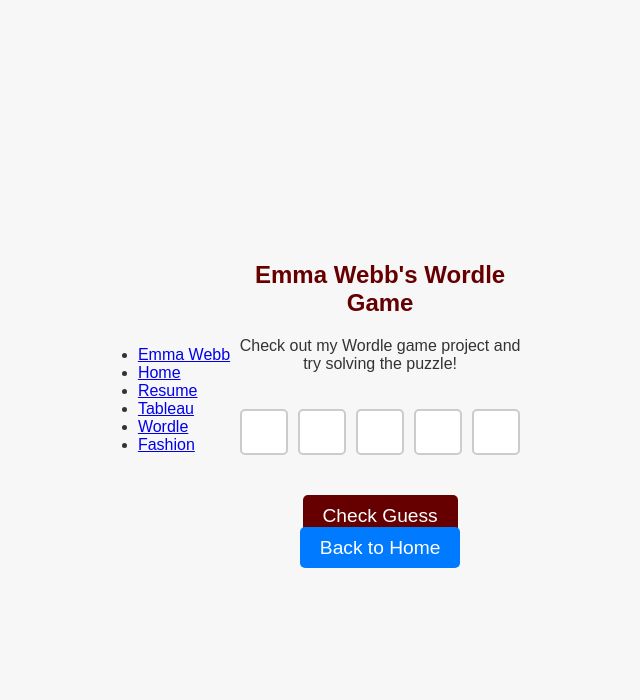
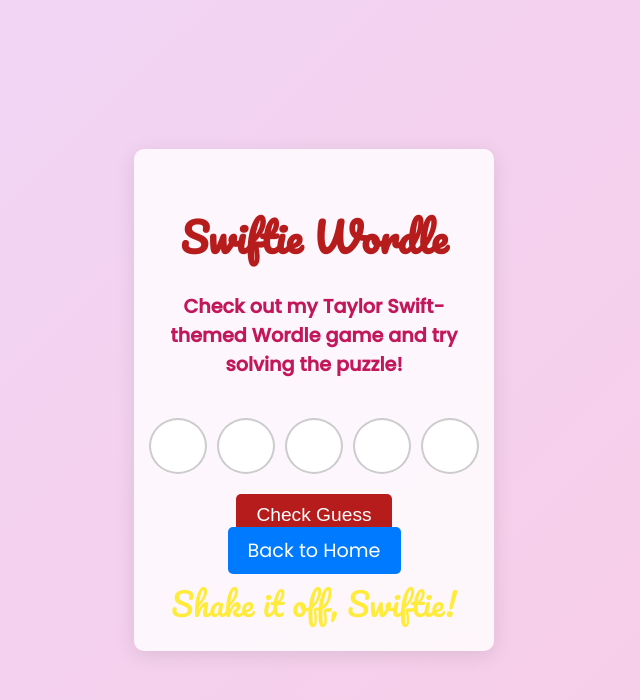
Before and after one commit to webbemmaaa/fashionfromscratch, a plain HTML site: page wordle.html in a window 1280 px wide. Shown: the whole page, without its empty margins (326-966 px from the left). Drawn offline with nearby package versions, Linux system fonts and the light colour scheme.

Commit message:
Update wordle.html

```diff
--- a/wordle.html
+++ b/wordle.html
@@ -3,15 +3,16 @@
 <head>
     <meta charset="utf-8" />
     <meta name="viewport" content="width=device-width, initial-scale=1, shrink-to-fit=no" />
-    <meta name="description" content="Emma Webb - Wordle Game" />
-    <meta name="author" content="Emma Webb" />
-    <title>Emma Webb - Wordle</title>
-    <link href="css/styles.css" rel="stylesheet" />
+    <meta name="description" content="Taylor Swift - Wordle Game" />
+    <meta name="author" content="Taylor Swift Fan" />
+    <title>Taylor Swift - Wordle</title>
+    <link href="https://fonts.googleapis.com/css2?family=Pacifico&family=Poppins:wght@300;400;500&display=swap" rel="stylesheet">
+    <script src="https://cdn.jsdelivr.net/npm/canvas-confetti@1.5.0/dist/confetti.browser.min.js"></script> <!-- Confetti Library -->
     <style>
-        /* Add some basic styles for the Wordle game */
+        /* Global Body Styles */
         body {
-            font-family: Arial, sans-serif;
-            background-color: #f7f7f7;
+            font-family: 'Poppins', sans-serif;
+            background: linear-gradient(135deg, #f0d6f7, #f8cce5); /* Soft gradient from light pink to pastel peach */
             margin: 0;
             padding: 0;
             display: flex;
@@ -22,79 +23,98 @@
 
         .game-container {
             text-align: center;
-            width: 300px;
+            width: 320px;
+            border-radius: 10px;
+            background-color: rgba(255, 255, 255, 0.8);
+            padding: 20px;
+            box-shadow: 0 4px 20px rgba(0, 0, 0, 0.1);
+            backdrop-filter: blur(10px);
+        }
+
+        h2 {
+            color: #b71c1c; /* Deep red (inspired by "Red" album) */
+            font-family: 'Pacifico', cursive; /* Taylor's handwritten-like font */
+            font-size: 2.5rem;
+            margin-bottom: 10px;
+        }
+
+        p {
+            color: #c2185b; /* Pinkish color for text */
+            font-size: 1.2rem;
+            font-weight: bold;
         }
 
         .grid {
             display: grid;
             grid-template-columns: repeat(5, 1fr);
-            gap: 5px;
+            gap: 10px;
             margin-bottom: 20px;
         }
 
         .cell {
-            width: 50px;
-            height: 50px;
+            width: 60px;
+            height: 60px;
             border: 2px solid #ccc;
-            font-size: 1.5rem;
+            font-size: 2rem;
             display: flex;
             justify-content: center;
             align-items: center;
-            border-radius: 5px;
+            border-radius: 10px;
             background-color: white;
+            transition: background-color 0.3s ease, transform 0.3s ease;
         }
 
         .cell.correct {
-            background-color: green;
+            background-color: #4caf50; /* Green */
             color: white;
         }
 
         .cell.present {
-            background-color: yellow;
-            color: white;
+            background-color: #ffeb3b; /* Yellow */
+            color: black;
         }
 
         .cell.absent {
-            background-color: gray;
+            background-color: #9e9e9e; /* Gray */
             color: white;
-        }
-
-        .button-container {
-            margin-top: 20px;
         }
 
         .input-row {
             display: flex;
             justify-content: center;
             gap: 10px;
+            margin-bottom: 20px;
         }
 
         .input-box {
-            width: 40px;
-            height: 40px;
+            width: 50px;
+            height: 50px;
             text-align: center;
-            font-size: 1.5rem;
+            font-size: 2rem;
             border: 2px solid #ccc;
-            border-radius: 5px;
+            border-radius: 50%; /* Circular input fields */
+            transition: transform 0.2s ease;
+        }
+
+        .input-box:focus {
+            border-color: #b71c1c;
+            outline: none;
+            transform: scale(1.1);
         }
 
         .btn {
             padding: 10px 20px;
             font-size: 1.2rem;
-            margin-top: 20px;
-            background-color: #660000;
+            background-color: #b71c1c; /* Deep red */
             color: white;
             border: none;
             border-radius: 5px;
             cursor: pointer;
+            transition: background-color 0.3s;
         }
 
         .btn:hover {
-            background-color: #550000;
-        }
-
-        h2 {
-            color: #660000;
+            background-color: #8e0000; /* Darker red */
         }
 
         .btn-back-home {
@@ -105,32 +125,50 @@
             margin-top: 20px;
             text-decoration: none;
             border-radius: 5px;
+            transition: background-color 0.3s;
         }
 
         .btn-back-home:hover {
             background-color: #0056b3;
         }
 
+        .sparkle {
+            font-family: 'Pacifico', cursive;
+            font-size: 2rem;
+            color: #ff4081; /* Pink sparkle */
+            text-align: center;
+            margin-top: 10px;
+            animation: sparkle-animation 1s infinite alternate;
+        }
+
+        @keyframes sparkle-animation {
+            0% {
+                color: #ff4081;
+            }
+            100% {
+                color: #ffeb3b;
+            }
+        }
+
+        /* Confetti effect styles */
+        #confetti-container {
+            position: absolute;
+            top: 0;
+            left: 0;
+            width: 100%;
+            height: 100%;
+            pointer-events: none;
+        }
+
     </style>
 </head>
 <body>
 
-    <nav id="sidebar-wrapper">
-        <ul class="sidebar-nav">
-            <li class="sidebar-brand"><a href="#page-top">Emma Webb</a></li>
-            <li class="sidebar-nav-item"><a href="index.html">Home</a></li>
-            <li class="sidebar-nav-item"><a href="resume.html">Resume</a></li>
-            <li class="sidebar-nav-item"><a href="tableau.html">Tableau</a></li>
-            <li class="sidebar-nav-item"><a href="wordle.html">Wordle</a></li>
-            <li class="sidebar-nav-item"><a href="#fashion">Fashion</a></li>
-        </ul>
-    </nav>
+    <div id="confetti-container"></div> <!-- Confetti container -->
 
-    <!-- Wordle Section -->
-    <section class="content-section" id="wordle">
-        <div class="container px-4 px-lg-5 text-center game-container">
-            <h2>Emma Webb's Wordle Game</h2>
-            <p>Check out my Wordle game project and try solving the puzzle!</p>
+    <div class="game-container">
+        <h2>Swiftie Wordle</h2>
+        <p>Check out my Taylor Swift-themed Wordle game and try solving the puzzle!</p>
 
         <!-- Grid for displaying guesses -->
         <div id="grid" class="grid"></div>
@@ -151,13 +189,14 @@
 
         <!-- Back to Home Button -->
         <a class="btn-back-home" href="index.html">Back to Home</a>
+
+        <!-- Taylor Swift Sparkle Message -->
+        <div class="sparkle">Shake it off, Swiftie!</div>
     </div>
-    </section>
 
     <script>
         // Wordle game logic
-
-        const secretWord = "apple"; // Secret word for the game
+        const secretWord = "swift"; // Secret word for the game
         let currentGuess = 0;
 
         function checkGuess() {
@@ -200,13 +239,23 @@
 
             // Check for win
             if (guess === secretWord) {
-                alert("Congratulations! You've guessed the word!");
+                alert("Congratulations, Swiftie! You've guessed the word!");
+                launchConfetti(); // Launch confetti when the user wins
             } else if (currentGuess >= 5) {
                 alert(`Game over! The correct word was ${secretWord}.`);
             }
 
             currentGuess++;
         }
+
+        // Function to trigger confetti explosion
+        function launchConfetti() {
+            confetti({
+                particleCount: 200,
+                spread: 70,
+                origin: { y: 0.6 }
+            });
+        }
     </script>
 
 </body>
```
Lines whose indentation alone changed are shown as unchanged.
